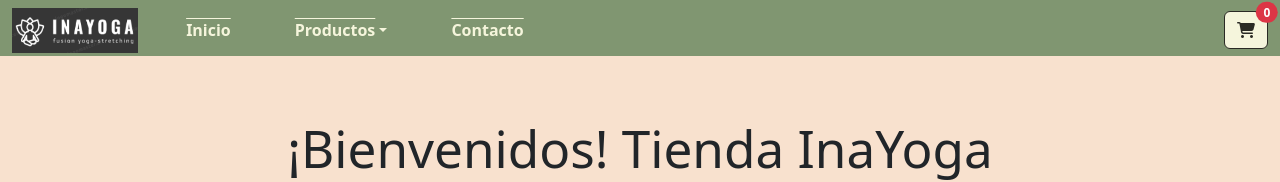
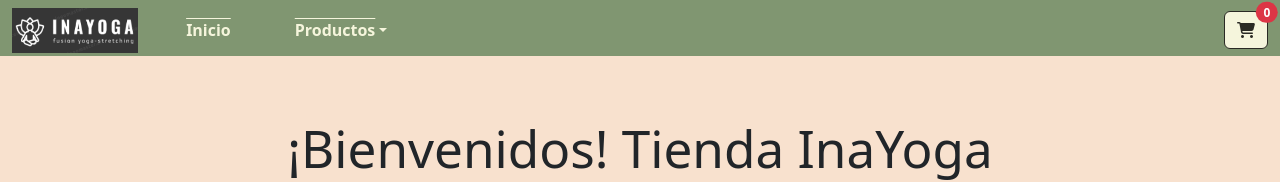
Before and after one commit to pepeluquet/react-1ra-entrega, a React (Vite) app: page / in a window 1280 px wide. Shown: the top 182 px of the page. Built offline with nearby package versions, Linux system fonts and the light colour scheme.

Commit message:
acomodando proyecto

```diff
--- a/package.json
+++ b/package.json
@@ -12,6 +12,7 @@
   "dependencies": {
     "bootstrap": "^5.3.6",
     "react": "^19.1.0",
+    "react-bootstrap": "^2.10.10",
     "react-dom": "^19.1.0"
   },
   "devDependencies": {
--- a/src/components/NavBar.jsx
+++ b/src/components/NavBar.jsx
@@ -28,9 +28,6 @@ function NavBar() {
                                 <li><a className="dropdown-item" href="#">Tacos de goma</a></li>
                             </ul>
                         </li>
-                        <li className="nav-item">
-                            <a className="nav-link" href="#">Contacto</a>
-                        </li>
                     </ul>
                     <CartWidget />
                 </div>
```
Also changed, not shown: 1 other file (tests, documents, lock files or other folders).
